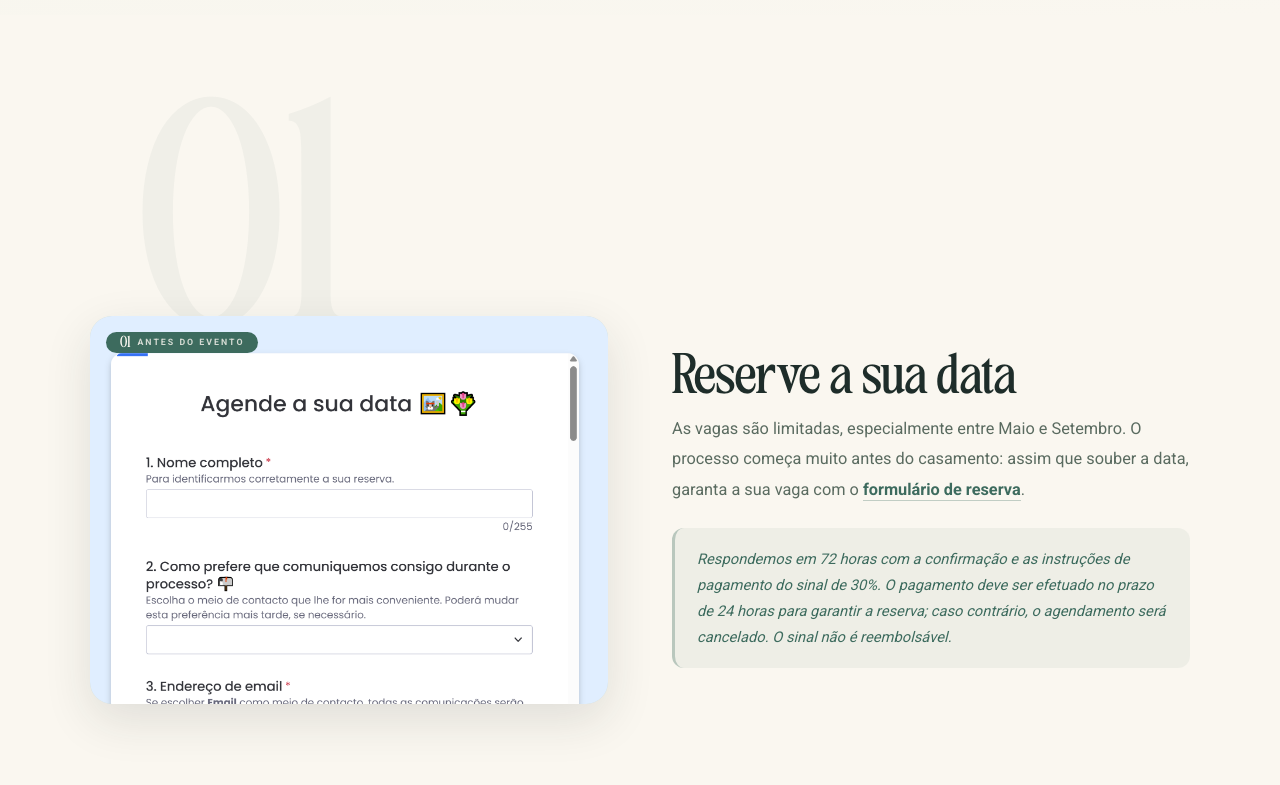
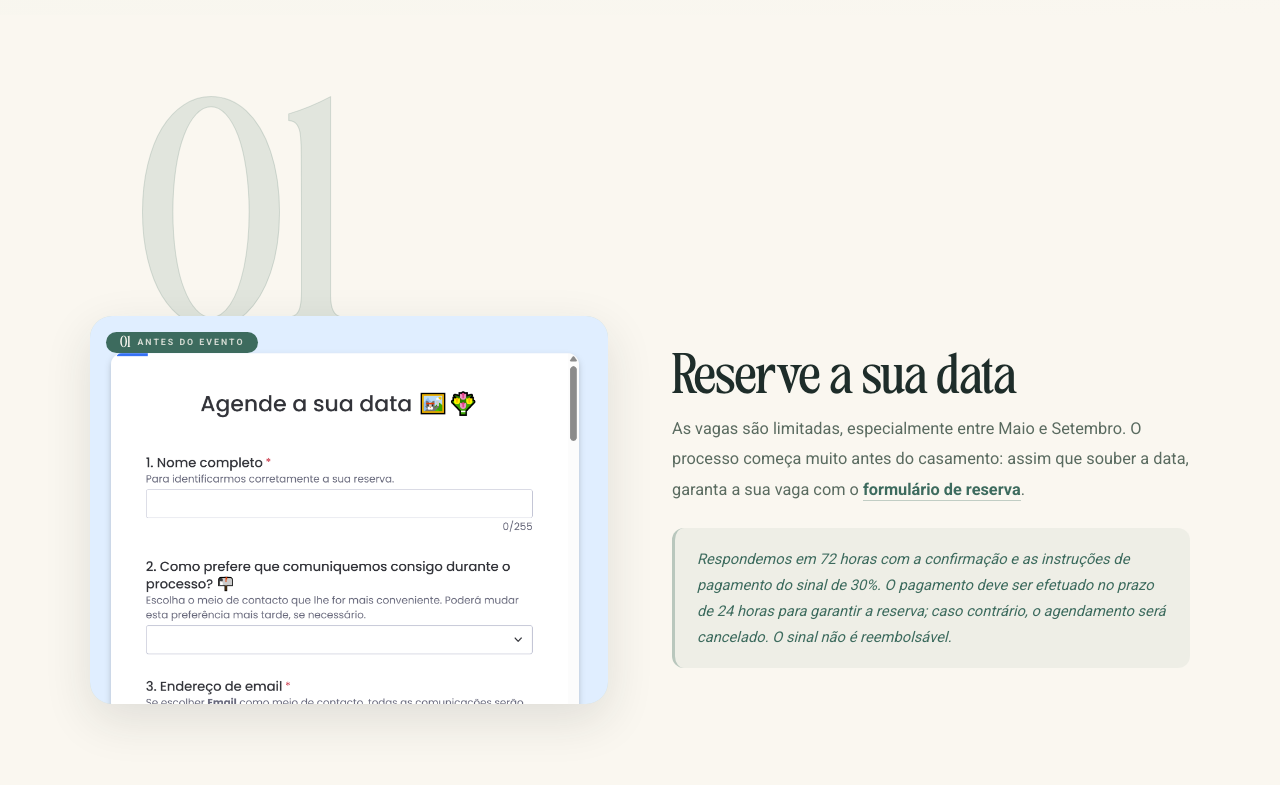
Before and after one commit to floresabeirario/fbr-website, a Next.js app: page /como-funciona in a window 1280 px wide. Shown: the part 740-1525 px from the top of the page. Built offline with nearby package versions, Linux system fonts and the light colour scheme.

Commit message:
Update page.js

```diff
--- a/app/como-funciona/page.js
+++ b/app/como-funciona/page.js
@@ -193,13 +193,14 @@ const Step = ({ step, index }) => {
         fontFamily: "'TAN-MEMORIES', serif",
         fontSize:   "clamp(5rem,18vw,14rem)",
         lineHeight: 0.85,
-        color:      "rgba(61,107,94,0.05)",
+        color:      "rgba(61,107,94,0.13)",
         userSelect: "none",
         pointerEvents: "none",
         marginBottom: "-clamp(28px,6vw,55px)",
         paddingLeft:  isEven ? "clamp(16px,5vw,48px)" : undefined,
         paddingRight: !isEven ? "clamp(16px,5vw,48px)" : undefined,
-        textAlign:    isEven ? "left" : "right"
+        textAlign:    isEven ? "left" : "right",
+        WebkitTextStroke: "1px rgba(61,107,94,0.18)"
       }}>
         {step.n}
       </div>
```
